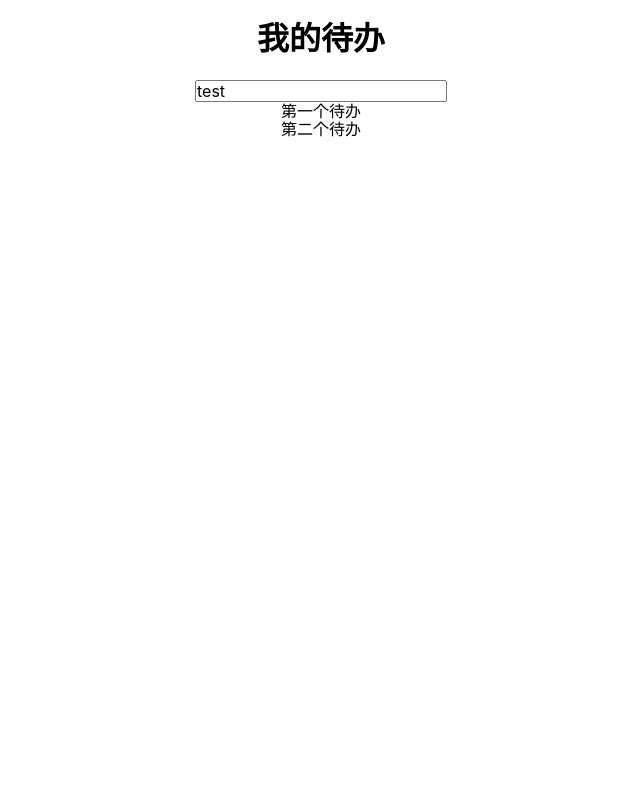
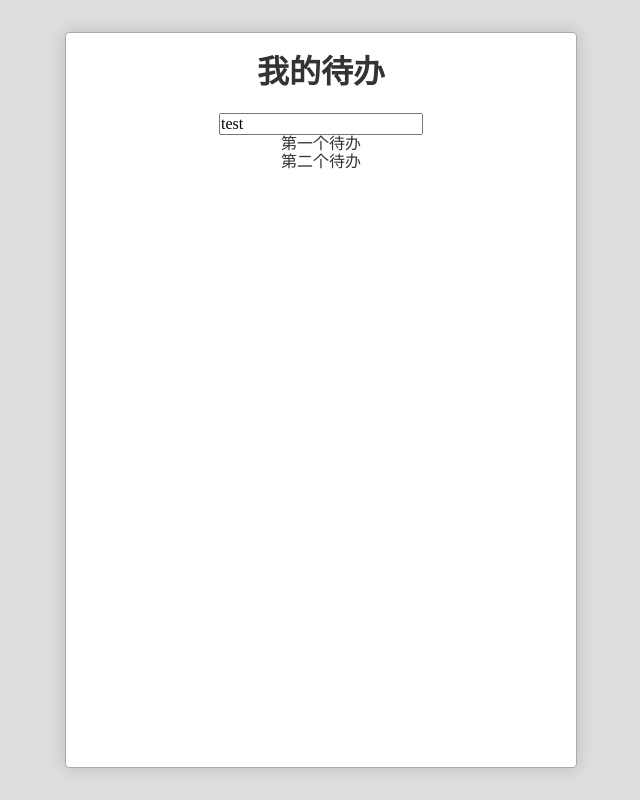
Before and after one commit to HeroMeiKong/MyReact, a React (Create React App) app: page / in a window 1280 px wide. Shown: the whole page, without its empty margins (319-959 px from the left). Built offline with nearby package versions, Linux system fonts and the light colour scheme.

Commit message:
更新样式

```diff
--- a/src/App.css
+++ b/src/App.css
@@ -1,32 +1,12 @@
 .App {
   text-align: center;
+  color: #333;
+  border: 1px solid #aaa;
+  border-radius: 4px;
+  background: white;
+  margin: 2em;
+  padding: 0 1em;
+  min-height: 20em;
+  min-width: 32em;
+  box-shadow: 0 0 1em hsla(0,0%,0%,0.15);
 }
-
-.App-logo {
-  animation: App-logo-spin infinite 20s linear;
-  height: 40vmin;
-}
-
-.App-header {
-  background-color: #282c34;
-  min-height: 100vh;
-  display: flex;
-  flex-direction: column;
-  align-items: center;
-  justify-content: center;
-  font-size: calc(10px + 2vmin);
-  color: white;
-}
-
-.App-link {
-  color: #61dafb;
-}
-
-@keyframes App-logo-spin {
-  from {
-    transform: rotate(0deg);
-  }
-  to {
-    transform: rotate(360deg);
-  }
-}
--- a/src/index.css
+++ b/src/index.css
@@ -1,14 +1,8 @@
 body {
-  margin: 0;
-  padding: 0;
-  font-family: -apple-system, BlinkMacSystemFont, "Segoe UI", "Roboto", "Oxygen",
-    "Ubuntu", "Cantarell", "Fira Sans", "Droid Sans", "Helvetica Neue",
-    sans-serif;
-  -webkit-font-smoothing: antialiased;
-  -moz-osx-font-smoothing: grayscale;
+  background: #ddd;
 }
-
-code {
-  font-family: source-code-pro, Menlo, Monaco, Consolas, "Courier New",
-    monospace;
+#root{
+  display: flex;
+  justify-content: center;
+  min-height: 100vh;
 }
```
